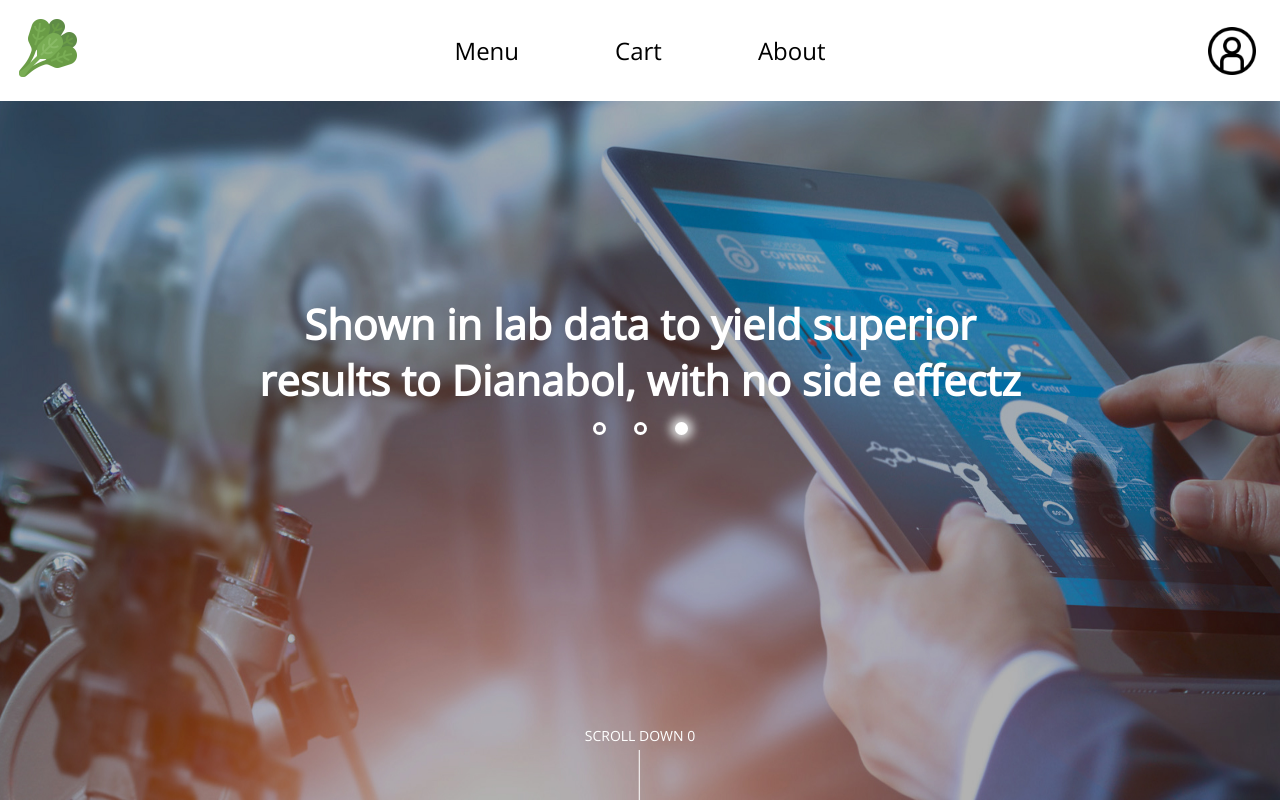
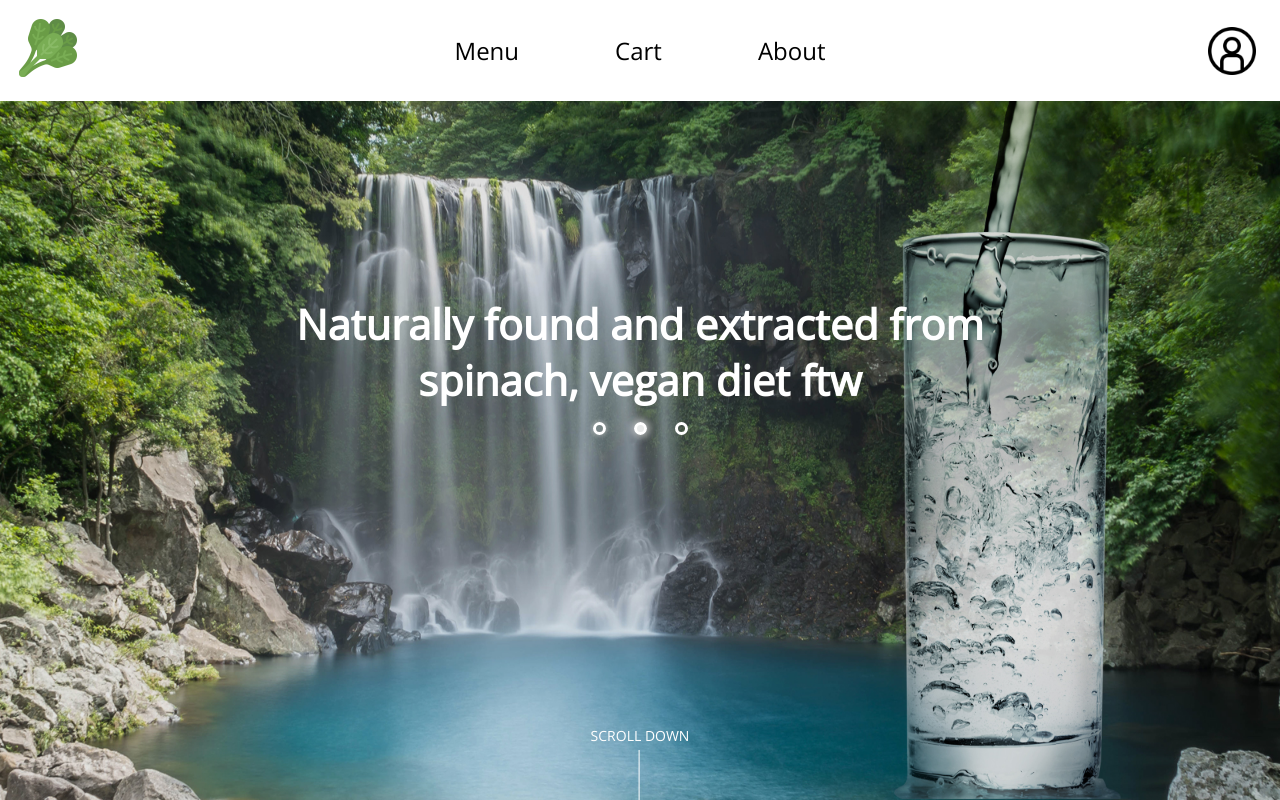
Before and after one commit to ATGphum/spinachclient, a React (Create React App) app: page / in a window 1280 px wide. Built offline with nearby package versions, Linux system fonts and the light colour scheme.

Commit message:
created smooth slide and text transitions

```diff
--- a/src/Slideshow.css
+++ b/src/Slideshow.css
@@ -16,24 +16,6 @@
     width: 100vw;
 }
 
-.my-element-enter {
-    opacity: 0;
-    transform: scale(0.9);
-  }
-  .my-element-enter-active {
-    opacity: 1;
-    transform: translateX(0);
-    transition: opacity 300ms, transform 300ms;
-  }
-  .my-element-exit {
-    opacity: 1;
-  }
-  .my-element-exit-active {
-    opacity: 0;
-    transform: scale(0.9);
-    transition: opacity 300ms, transform 300ms;
-  }
-
 .SlideText {
     color: white;
     font-size: 2.6rem;
@@ -41,6 +23,27 @@
     margin: auto auto 0 auto;
     width: 60%;
     z-index: 1;
+}
+
+.SlideTextTrans-enter {
+    opacity: 0;
+    transform: scale(0.9);
+}
+.SlideTextTrans-enter-active {
+    opacity: 1;
+    transform: translateX(0);
+    transition: opacity 300ms, transform 300ms;
+}
+.SlideTextTrans-exit {
+    opacity: 1;
+}
+.SlideTextTrans-exit-active {
+    opacity: 0;
+    transform: scale(0.9);
+    transition: opacity 300ms, transform 300ms;
+}
+.SlideTextTrans-exit-done {
+    opacity: 0
 }
 
 .ScrollText {
@@ -85,6 +88,7 @@
     border-radius: 50%;
     border-style: solid;
     margin: 1em;
+    transition: box-shadow 1s ease-in-out, background-color 1s;
 }
 
 .SlideBulletSelected {
--- a/src/Slideshow.js
+++ b/src/Slideshow.js
@@ -9,25 +9,28 @@
     let phrase = props.phrase
     let image = props.image
     let slideNumber = props.slideNumber
+    let slideDuration = props.slideDuration
 
-    const [show, setShow] = useState(0);
-/*
+    const [show, setShow] = useState(false);
+
     useEffect(() => {
         console.log(show)
-        setShow(1)
-        return () => {
-            setShow(0);
-        }
-    }, [])
-*/
+        setShow(true)
+        window.setTimeout(() => {setShow(false)}, slideDuration - 300)
+    }, [slideNumber])
 
     return (
         //<div style={{backgroundImage: "url(" + image + ")"}} className="Slide"></div>(
         <div className="Slide">
             <SlideImage image={image}/>
-            <SlideText phrase={phrase}/>
+            <CSSTransition
+                classNames="SlideTextTrans"
+                in={show}
+                timeout={300}>
+                <SlideText phrase={phrase} />
+            </CSSTransition>
             <SlideBullets slideNumber={slideNumber}/>
-            <ScrollText show={show}/>
+            <ScrollText/>
         </div>
     )
 }
@@ -40,23 +43,22 @@
 }
 
 function SlideText(props){
+
     let phrase = props.phrase
+
     return (
-        <CSSTransition
-            classNames="my-element"
-            in={props.show}
-            timeout={300}>
-            <div className="SlideText">{phrase}</div>
-        </CSSTransition>
+        <div className="SlideText">{phrase}</div>
     )
 }
 
 function SlideBullets(props){
+    let slideNumber = props.slideNumber
+
     return (
         <div className="SlideBullets">
-            <SlideBullet bulletId={0} slideNumber={props.slideNumber}/>
-            <SlideBullet bulletId={1} slideNumber={props.slideNumber}/>
-            <SlideBullet bulletId={2} slideNumber={props.slideNumber}/>
+            <SlideBullet bulletId={0} slideNumber={slideNumber}/>
+            <SlideBullet bulletId={1} slideNumber={slideNumber}/>
+            <SlideBullet bulletId={2} slideNumber={slideNumber}/>
         </div>
     )
 }
@@ -79,9 +81,9 @@
     )
 }
 
-function ScrollText(props){
+function ScrollText(){
     return (
-        <span className="ScrollText">SCROLL DOWN {props.show}</span>
+        <span className="ScrollText">SCROLL DOWN</span>
     )
 }
 
@@ -89,6 +91,7 @@
 
     let imageArray = [LuPull, RefreshingRiver, Statistics]
     let textArray = ["Can take you past your natural limit for half natty results, at none of the cost", "Naturally found and extracted from spinach, vegan diet ftw", "Shown in lab data to yield superior results to Dianabol, with no side effectz"]
+    let slideDuration = 5000
 
     const [slideImage, setImage] = useState(imageArray[0]);
     const [slideText, setText] = useState(textArray[0]);
@@ -102,11 +105,11 @@
             setCurrentSlide((currentSlide + 1) % 3)
         }
 
-        window.setTimeout(updateSlide, 2000)
+        window.setTimeout(updateSlide, slideDuration)
     }, [currentSlide])
 
 
     return (
-        <Slide image={slideImage} phrase={slideText} slideNumber={currentSlide}/>
+        <Slide image={slideImage} phrase={slideText} slideNumber={currentSlide} slideDuration={slideDuration}/>
     )
 }
```
